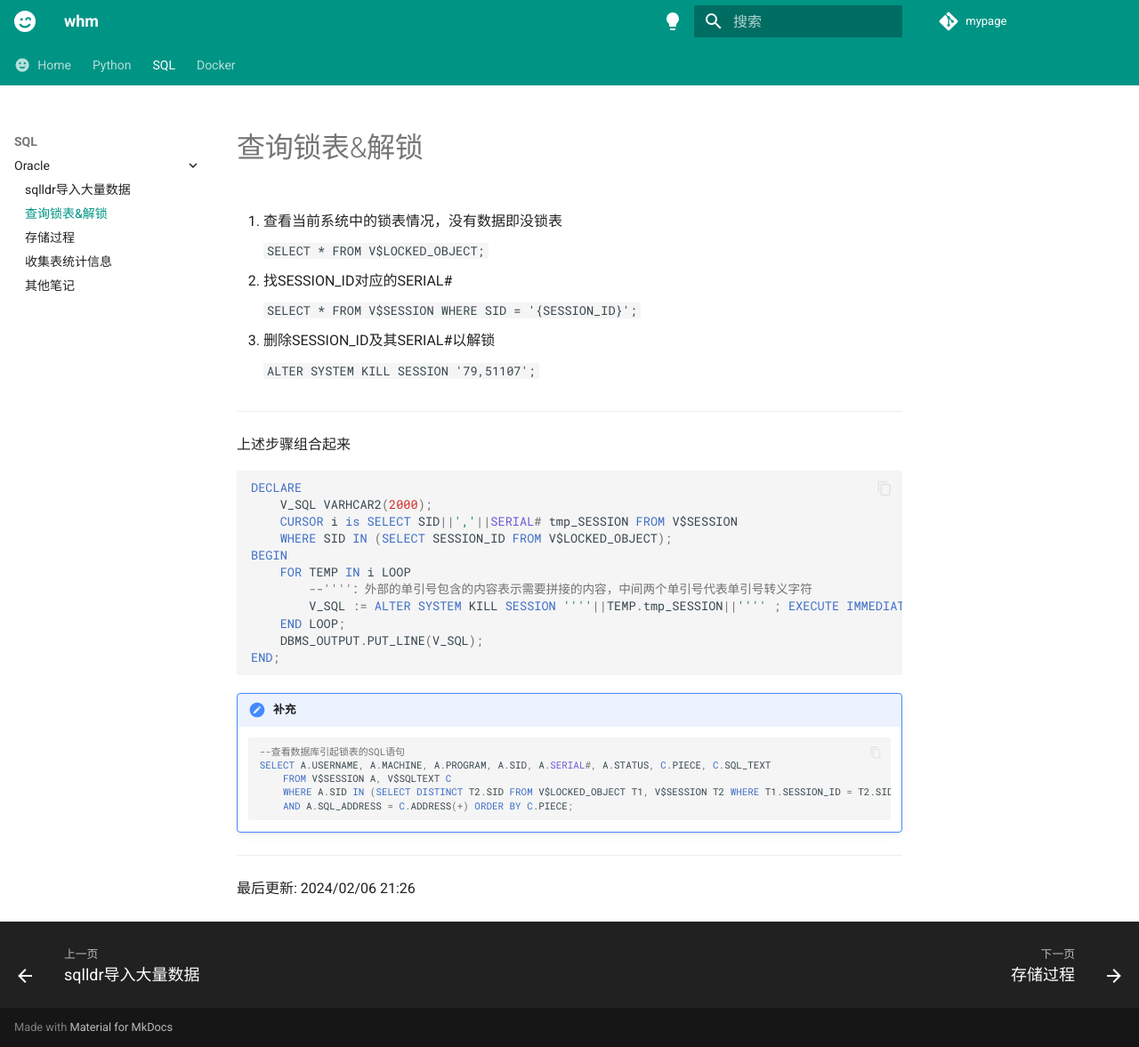
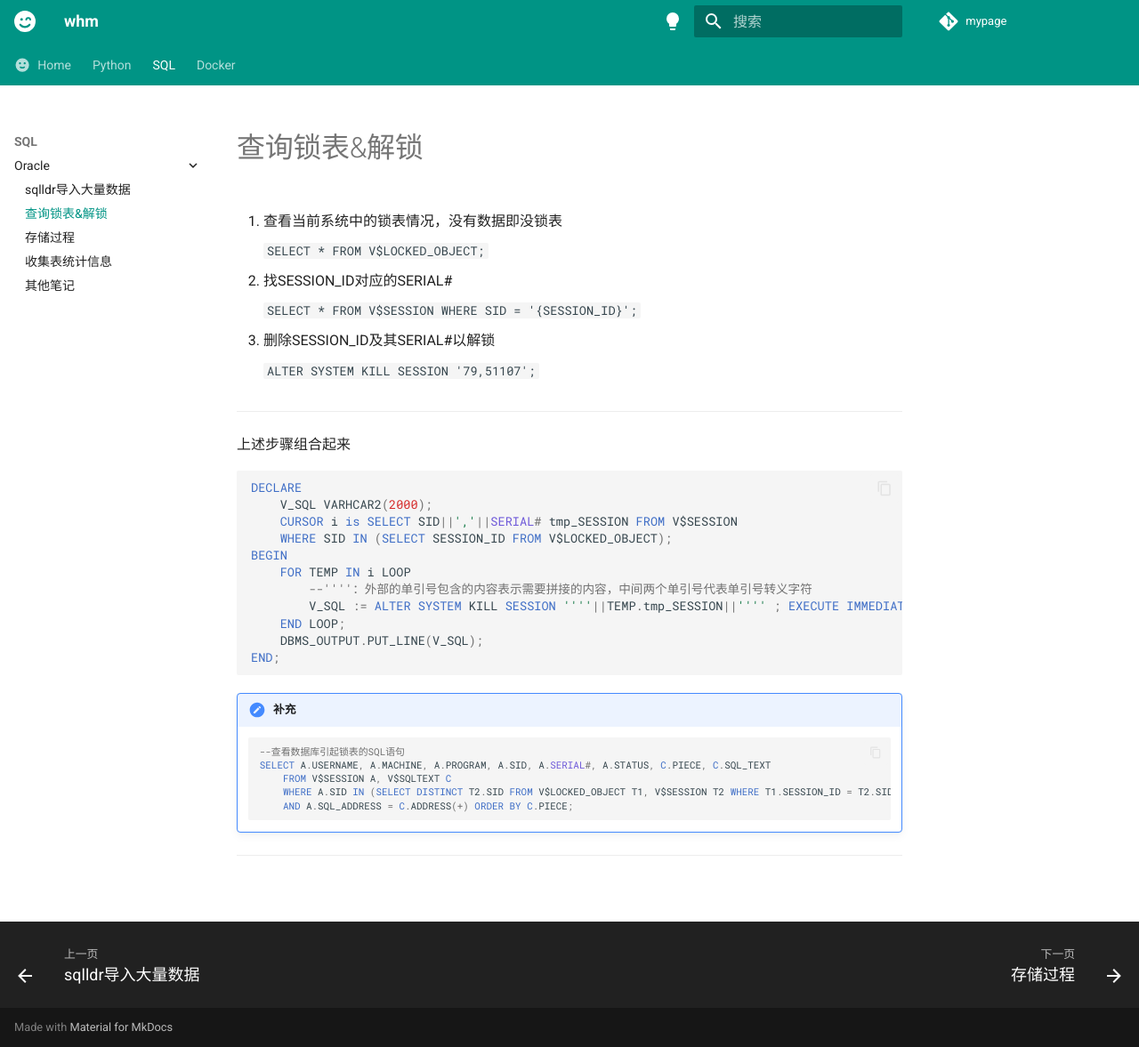
Before and after one commit to Jork-S-B/Jork-S-B.github.io, an MkDocs documentation site: the page built from docs/sql/oracle/lock&unlock.md, in a window 1280 px wide and 1177 px high. Shown: the whole window at 89% size. Built offline with MkDocs 1.6.1 and Material for MkDocs 9.7.7, drawn with Linux system fonts in a browser that asks for light colours.

Commit message:
测试最后修改时间

````diff
--- a/docs/sql/oracle/lock&unlock.md
+++ b/docs/sql/oracle/lock&unlock.md
@@ -39,4 +39,3 @@ END;
       ```
 
 ---
-最后更新: 2024/02/06 21:26
````
